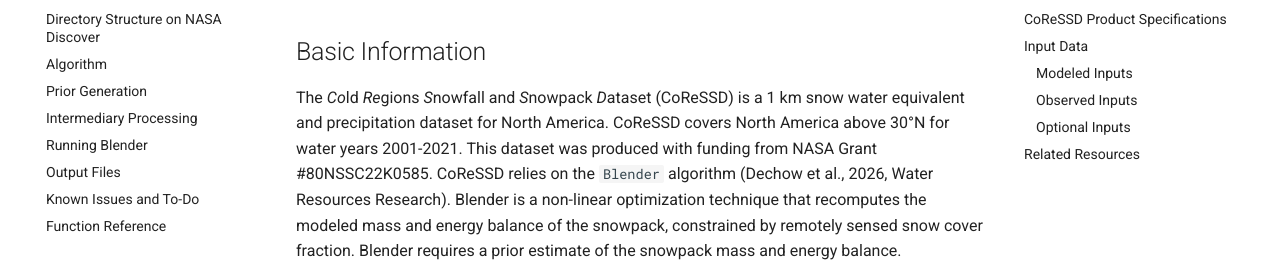
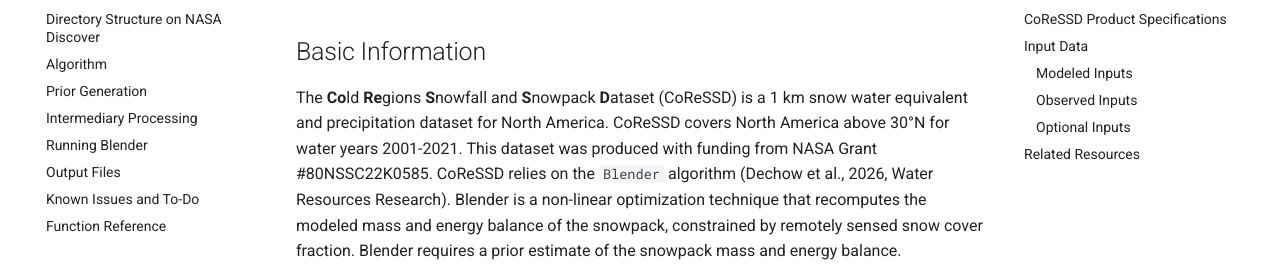
Before and after one commit to dechowjack/coressd-docs, an MkDocs documentation site: the page built from docs/index.md, in a window 1280 px wide. Shown: the part 146-426 px from the top of the page. Built offline with MkDocs 1.6.1 and Material for MkDocs 9.7.7, drawn with Linux system fonts in a browser that asks for light colours; comment, search, counter and statistics services are not loaded.

```diff
--- a/docs/index.md
+++ b/docs/index.md
@@ -1,5 +1,5 @@
 ## Basic Information
-The *Co*ld *Re*gions *S*nowfall and *S*nowpack *D*ataset (CoReSSD) is a 1 km snow water equivalent and precipitation dataset for North America. CoReSSD covers North America above 30°N for water years 2001-2021. This dataset was produced with funding from NASA Grant #80NSSC22K0585. CoReSSD relies on the `Blender` algorithm (Dechow et al., 2026, Water Resources Research). Blender is a non-linear optimization technique that recomputes the modeled mass and energy balance of the snowpack, constrained by remotely sensed snow cover fraction. Blender requires a prior estimate of the snowpack mass and energy balance.
+The **Co**ld **Re**gions **S**nowfall and **S**nowpack **D**ataset (CoReSSD) is a 1 km snow water equivalent and precipitation dataset for North America. CoReSSD covers North America above 30°N for water years 2001-2021. This dataset was produced with funding from NASA Grant #80NSSC22K0585. CoReSSD relies on the `Blender` algorithm (Dechow et al., 2026, Water Resources Research). Blender is a non-linear optimization technique that recomputes the modeled mass and energy balance of the snowpack, constrained by remotely sensed snow cover fraction. Blender requires a prior estimate of the snowpack mass and energy balance.
 
 <!-- TODO: confirm full product name expansion and tagline with PI -->
 
```
